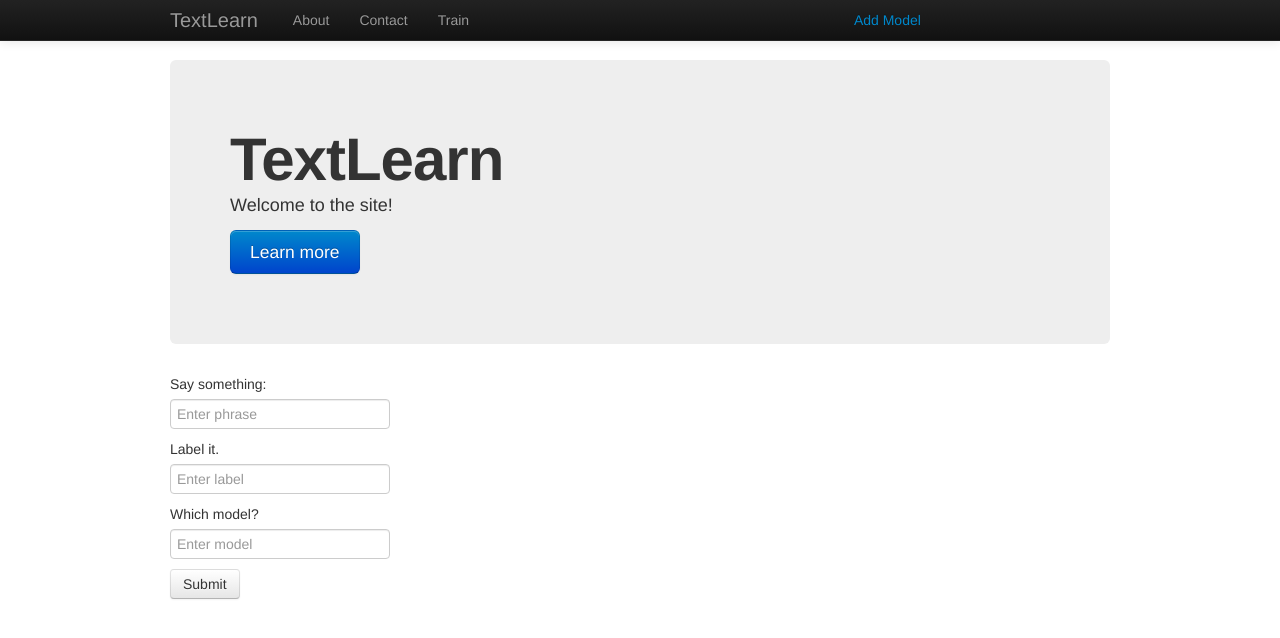
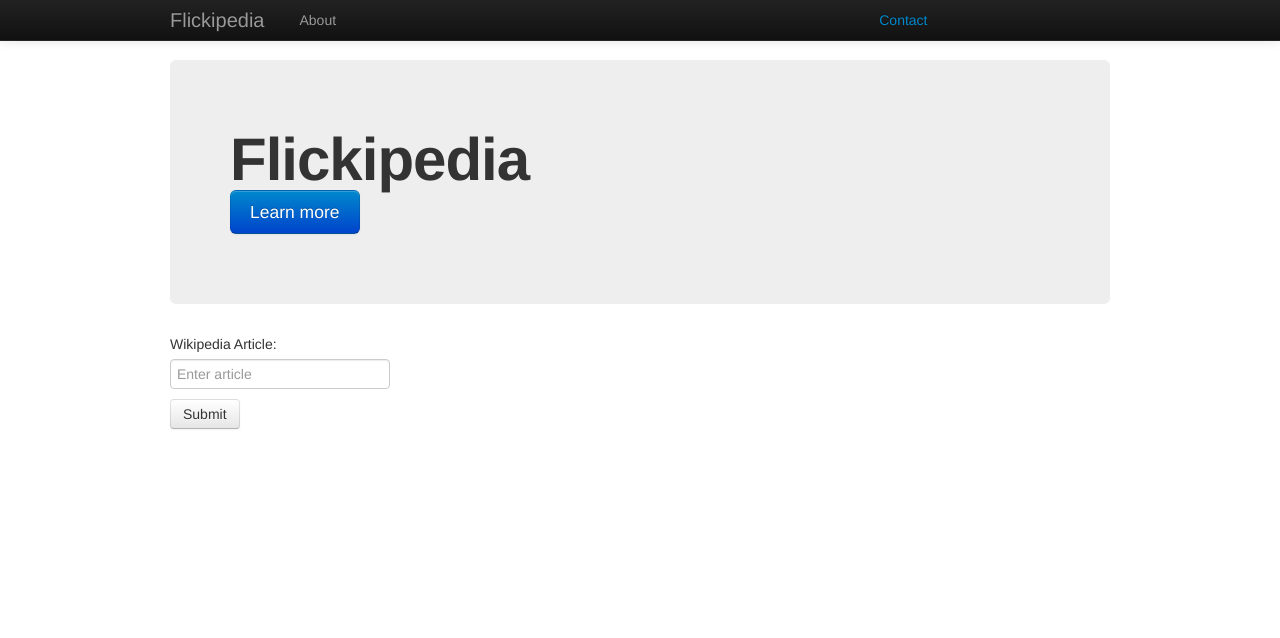
Before and after one commit to rfaulkner/Flickipedia, a Flask app: template flickipedia/web/templates/index_anon.html in a window 1280 px wide. Shown: the top 638 px of the page. Run offline with Flask 2, Linux system fonts and the light colour scheme; the template is opened without the code that fills it, so the values that code supplies are empty; parts of the project's set-up code (start-up, migrations or seed data) failed here and were passed over; some libraries are stand-ins or nearby versions.

Commit message:
add - hookup mashup view to dump wiki article content

```diff
--- a/flickipedia/config/__init__.py
+++ b/flickipedia/config/__init__.py
@@ -1,5 +1,4 @@
 import logging
-
 global log
 
 # NullHandler was added in Python 3.1.
--- a/flickipedia/web/session.py
+++ b/flickipedia/web/session.py
@@ -9,10 +9,10 @@
 __author__ = {
     "ryan faulkner": "bobs.ur.uncle@gmail.com"
 }
-__date__ = "2013-03-21"
+__date__ = "2014-03-30"
 __license__ = "GPL (version 2 or later)"
 
-from versus.config import settings, log
+from flickipedia.config import settings, log
 
 
 # API User Authentication
@@ -24,6 +24,7 @@ from werkzeug.security import generate_password_hash,\
 
 from flask.ext.login import LoginManager, current_user, UserMixin, \
     AnonymousUserMixin, confirm_login
+
 
 class APIUser(UserMixin):
     """
--- a/flickipedia/web/templates/index_anon.html
+++ b/flickipedia/web/templates/index_anon.html
@@ -3,23 +3,14 @@
 {% if error %}<p class="text-warning"><strong>Warning:</strong> {{ error }}</p>{% endif %}
 
 <div class="hero-unit">
-    <h1>TextLearn</h1>
-    <p class="margin-top:2em">Welcome to the site!</p>
+    <h1>Flickipedia</h1>
     <p class="margin-top:1em"><a class="btn btn-primary btn-large" href="/about/">Learn more</a></p>
 </div>
 
-<form role="form" action="{{ url_for('ingest') }}" method=post>
+<form role="form" action="{{ url_for('mashup') }}" method=post>
     <div class="form-group">
-        <label for="phraseInput">Say something:</label>
-        <input name="phraseInput" type="text" class="form-control" id="phraseInput" placeholder="Enter phrase">
-    </div>
-    <div class="form-group">
-        <label for="labelInput">Label it.</label>
-        <input name="labelInput" type="text" class="form-control" id="labelInput" placeholder="Enter label">
-    </div>
-    <div class="form-group">
-        <label for="modelInput">Which model?</label>
-        <input name="modelInput" type="text" class="form-control" id="modelInput" placeholder="Enter model">
+        <label for="article">Wikipedia Article:</label>
+        <input name="article" type="text" class="form-control" id="article" placeholder="Enter article">
     </div>
     <button type="submit" class="btn btn-default">Submit</button>
 </form>
--- a/flickipedia/web/templates/layout.html
+++ b/flickipedia/web/templates/layout.html
@@ -1,7 +1,7 @@
 <!doctype html>
 <html lang="en">
 <head>
-<title>TextLearn</title>
+<title>Flickipedia</title>
 <link rel="stylesheet" type="text/css" href="{{ url_for('static', filename='css/bootstrap.css') }}">
 <link rel="stylesheet" type="text/css" href="{{ url_for('static', filename='css/site.css') }}">
 <script src="//ajax.googleapis.com/ajax/libs/jquery/1.9.1/jquery.min.js"></script>
@@ -16,14 +16,12 @@
             <span class="icon-bar"></span>
             <span class="icon-bar"></span>
           </a>
-          <a class="brand" href="/">TextLearn</a>
+          <a class="brand" href="/">Flickipedia</a>
           <div class="nav-collapse collapse">
             <ul class="nav">
               <li><a href="{{ url_for('about') }}">About</a></li>
               <li><a href="{{ url_for('contact') }}">Contact</a></li>
-                <li><a href="{{ url_for('train') }}">Train</a></li>
-                <li><a href="{{ url_for('add_model') }}">Add Model</a></li>
-<!--
+                <!--
               <li class="pull-right">
               {% if current_user.is_authenticated() %}
                   <em>Welcome {{ current_user.name }}</em> <a href="/logout">(logout)</a>
--- /dev/null
+++ b/flickipedia/web/templates/mashup.html
@@ -0,0 +1,4 @@
+{% extends "layout.html" %}
+{% block body %}
+{{ content }}
+{% endblock %}
--- a/setup.py
+++ b/setup.py
@@ -17,6 +17,7 @@ setup(
     author="Ryan Faulkner",
     author_email="bobs.ur.uncle@gmail.com",
     packages=[
+        'flickipedia.config',
         'flickipedia.sources',
         'flickipedia.web',
         ],
```
Also changed, not shown: flickipedia/web/run.py (+5 -6 lines), flickipedia/web/views.py (+15 -8 lines), flickipedia/__init__.py (added), flickipedia/web/__init__.py (line endings or trailing spaces), 1 other file.
